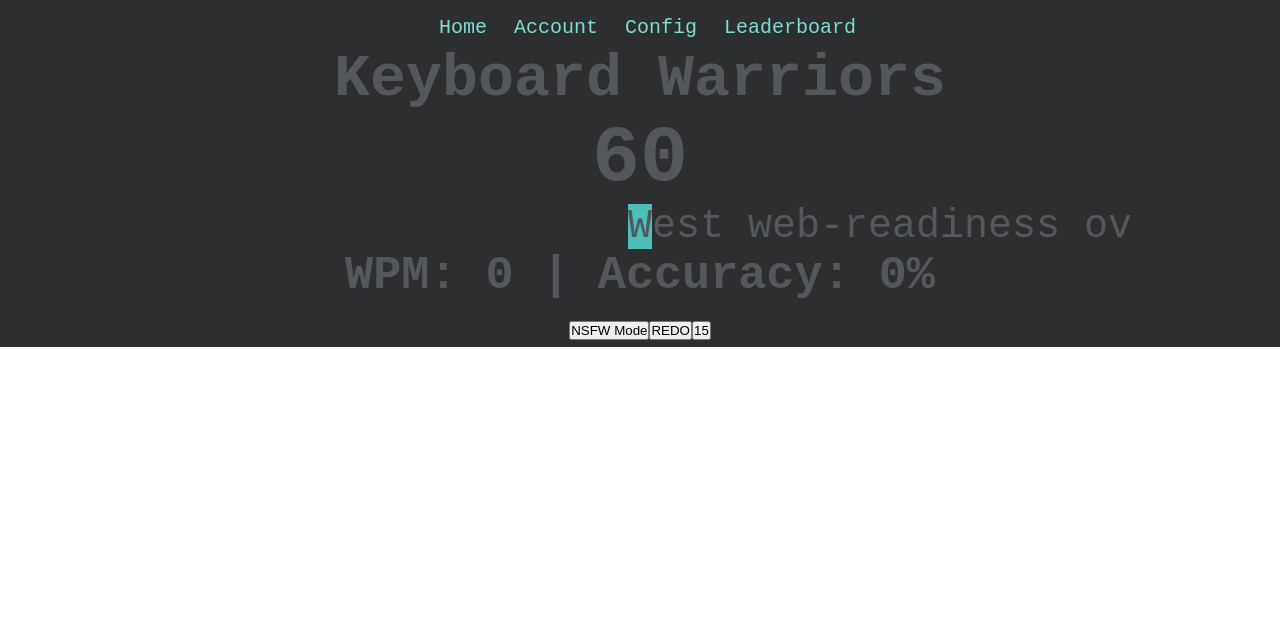
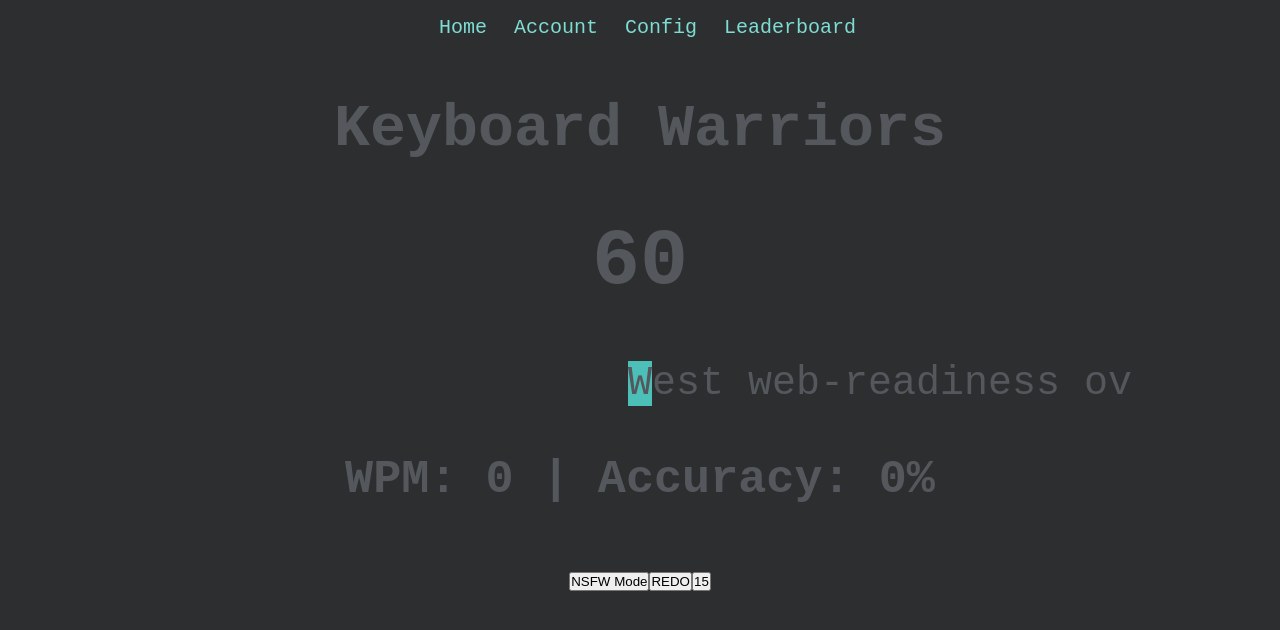
Before and after one commit to goofygoobers/a-dull-boy-types, a React (Create React App) app: page / in a window 1280 px wide. Shown: the top 630 px of the page. Built offline with nearby package versions, Linux system fonts and the light colour scheme.

Commit message:
fixed background styling + coloring

```diff
--- a/src/App.css
+++ b/src/App.css
@@ -3,6 +3,9 @@
   font-family: monospace;
   background-color: #2d2e30;
   font-size: 40px;
+  min-width: 100%;
+  min-height: 100%;
+  position: fixed;
 }
 
 .App-logo {
--- a/src/components/modal/resultModal.component.jsx
+++ b/src/components/modal/resultModal.component.jsx
@@ -18,7 +18,7 @@ export const ResultModal = ({showModal, setShowModal}) => {
       duration: 250
     },
     opacity: showModal ? 1 : 0,
-    transform: showModal ? `translateY(-100%)` : `translateY(-10%)`
+    transform: showModal ? `translateY(-145%)` : `translateY(-10%)`
   })
 
   const closeModal = e => {
--- a/src/components/modal/resultModal.styled.jsx
+++ b/src/components/modal/resultModal.styled.jsx
@@ -6,6 +6,7 @@ export const StyledContainer = styled.div`
   justify-content: center;
   align-items: center;
   height: 100vh;
+  background-color: #2d2e30;
 `
 
 export const StyledButton = styled.button`
@@ -26,6 +27,8 @@ export const Background = styled.div`
   display: flex;
   justify-content: center;
   align-items:  center;
+  background-color: #2d2e30;
+
 `
 
 export const ModalWrapper = styled.div`
@@ -54,7 +57,7 @@ export const ModalContent = styled.div`
   justify-content: center;
   align-items: center;
   line-height: 1.8;
-  color: #141414;
+  color: #2d2e30;;
 
   p {
     margin-bottom: 1rem
--- a/src/globalStyles.jsx
+++ b/src/globalStyles.jsx
@@ -3,8 +3,6 @@ import { createGlobalStyle} from 'styled-components';
 export const GlobalStyle = createGlobalStyle`
   *{
     box-sizing: border-box;
-    margin: 0;
     padding: 0;
-
   }
 `
--- a/src/pages/homepage/homepage.styled.jsx
+++ b/src/pages/homepage/homepage.styled.jsx
@@ -6,4 +6,5 @@ export const StyledLink = styled(Link)`
 color: #7eddd3;
 font-size: 20px;
 text-decoration: none;
+
 `;
```
Also changed, not shown: 1 other file (tests, documents, lock files or other folders).
